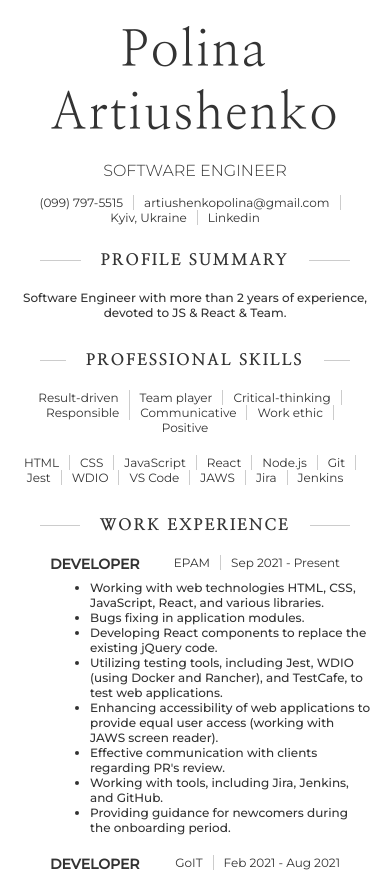
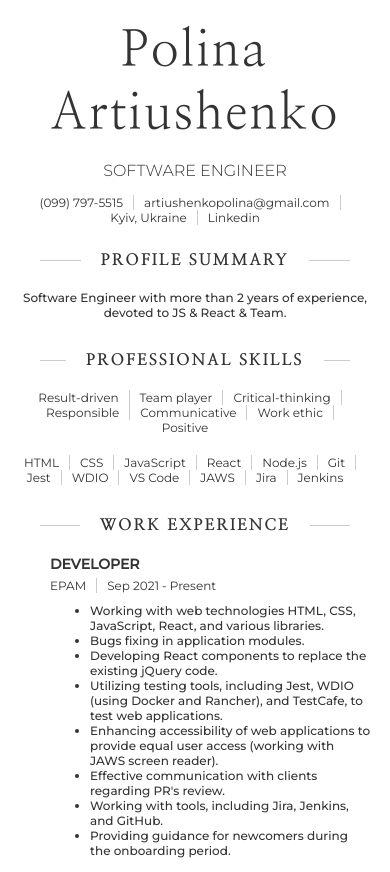
Before and after one commit to Polina-mind/portfolio, a React (Create React App) app: page / in a window 390 px wide. Shown: the top 872 px of the page. Built offline with nearby package versions, Linux system fonts and the light colour scheme.

Commit message:
Add responsive feature

```diff
--- a/src/Components/Resume/Resume.css
+++ b/src/Components/Resume/Resume.css
@@ -92,6 +92,12 @@ h2 {
   padding-right: 30px;
 }
 
+@media screen and (max-width: 767px) {
+  .job {
+    display: block;
+  }
+}
+
 .job-title {
   margin-bottom: 5px;
   padding-left: 30px;
```
